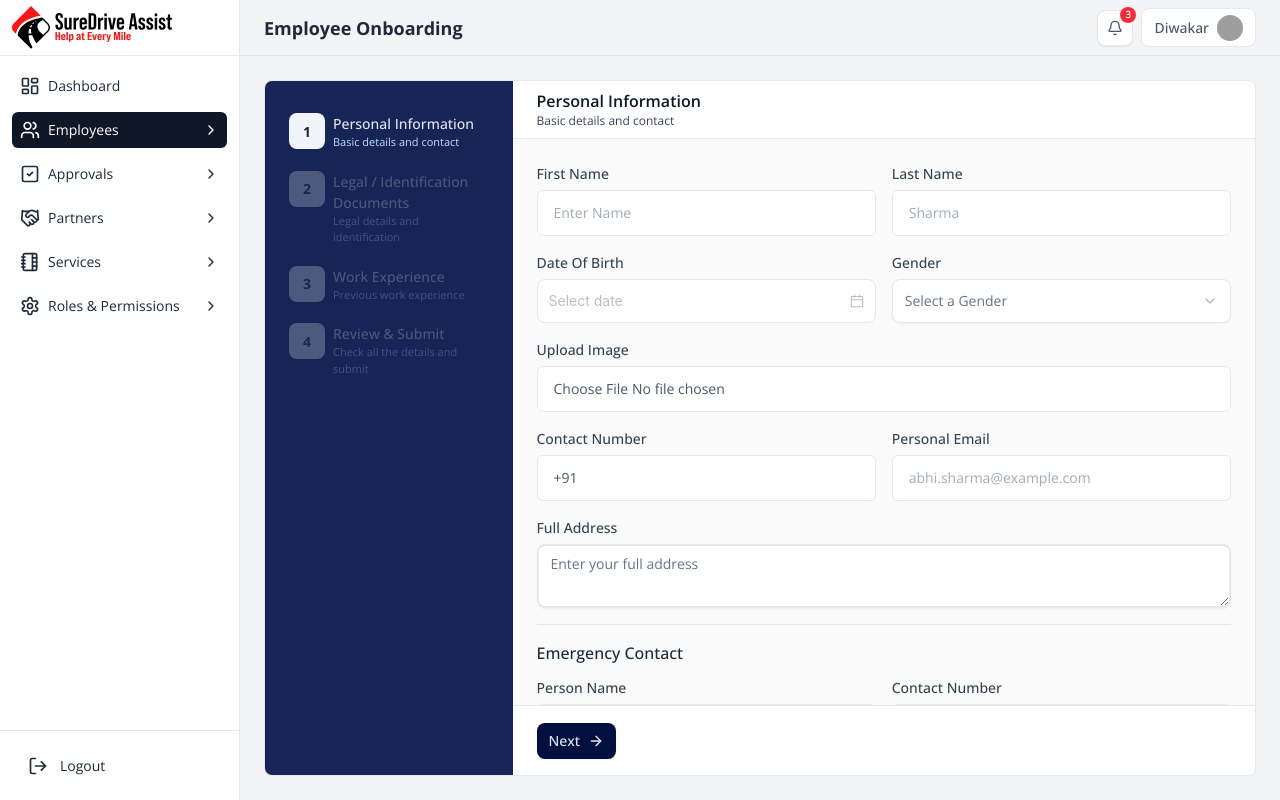
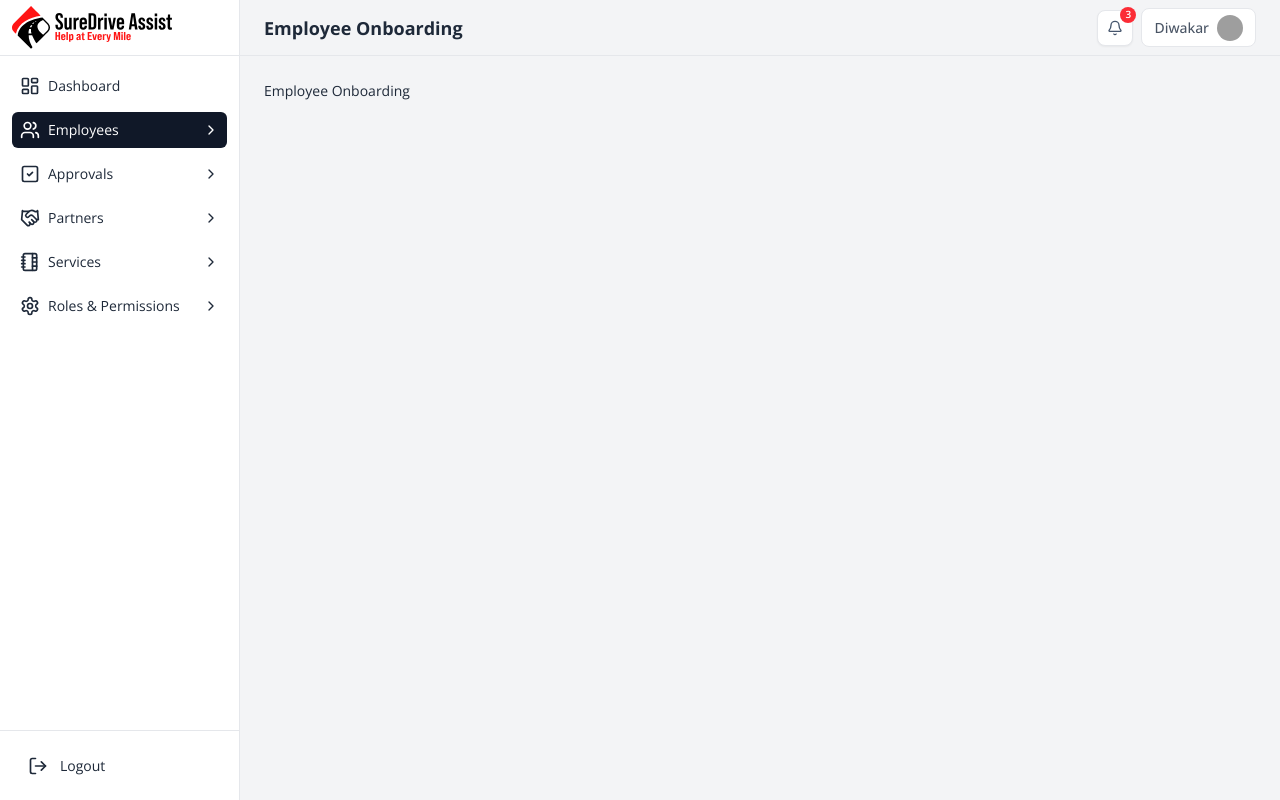
Before and after one commit to webbywolf/suredrive-assist-crm, a Next.js app: page /employees/onboarding in a window 1280 px wide. Built offline with nearby package versions, Linux system fonts and the light colour scheme; grey boxes are pictures that could not be loaded.

Commit message:
fix: type validation

```diff
--- a/app/(private)/employees/onboarding/page.tsx
+++ b/app/(private)/employees/onboarding/page.tsx
@@ -11,7 +11,8 @@ export const metadata: Metadata = {
 const page = () => {
   return (
     <Page title="Employee Onboarding">
-      <EmployeeOnboarding />
+      {/* <EmployeeOnboarding /> */}
+      <h1>Employee Onboarding</h1>
     </Page>
   )
 }
--- a/app/(private)/partners/[slug]/page.tsx
+++ b/app/(private)/partners/[slug]/page.tsx
@@ -3,13 +3,13 @@ import ExistingPartners from "@/sections/partners/view-existing-partners"
 import React from "react"
 
 export default async function Page({ params }: { params: Promise<{ slug: string }> }) {
-  const { slug } = await params
-  if (slug === "add") {
-    return <AddNewPartner />
-  }
-  if (slug === "all") {
-    // return <AddNewUser />
-    return <ExistingPartners />
-  }
+  // const { slug } = await params
+  // if (slug === "add") {
+  //   return <AddNewPartner />
+  // }
+  // if (slug === "all") {
+  //   // return <AddNewUser />
+  //   return <ExistingPartners />
+  // }
   return <div className="h-[500px] w-full div-center">Relax!! I'm working on it.</div>
 }
```
